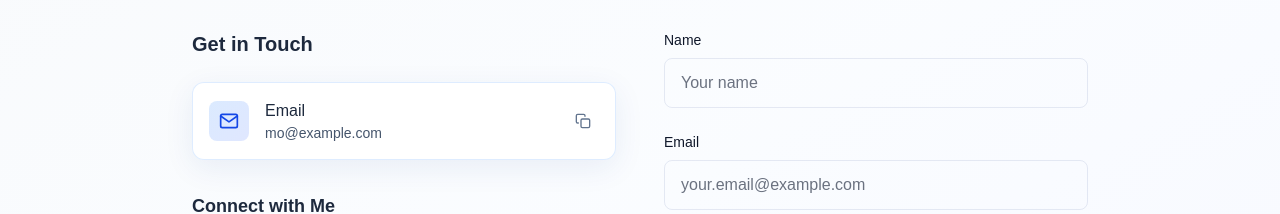
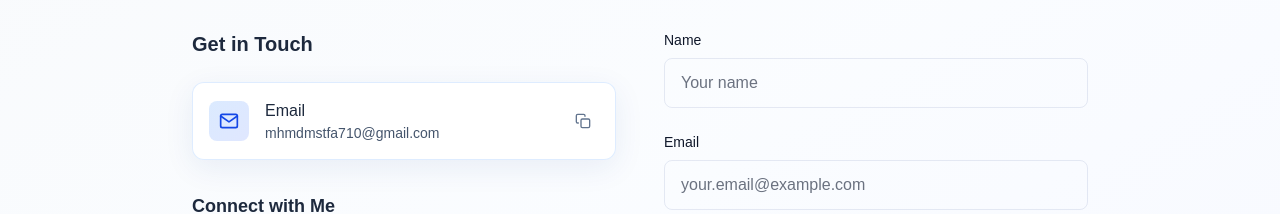
Before and after one commit to mhmdmstfa2010/moMostafaPortf, a Next.js app: page / in a window 1280 px wide. Shown: the part 5940-6154 px from the top of the page. Built offline with nearby package versions, Linux system fonts and the light colour scheme.

Commit message:
adding accounts

```diff
--- a/src/components/Contact.tsx
+++ b/src/components/Contact.tsx
@@ -29,12 +29,12 @@ export default function Contact() {
     const body = encodeURIComponent(
       `Name: ${formData.name}\nEmail: ${formData.email}\n\nMessage:\n${formData.message}`
     );
-    window.location.href = `mailto:mo@example.com?subject=${subject}&body=${body}`;
+    window.location.href = `mailto:mhmdmstfa710@gmail.com?subject=${subject}&body=${body}`;
   };
 
   const copyEmail = async () => {
     try {
-      await navigator.clipboard.writeText("mo@example.com");
+      await navigator.clipboard.writeText("mhmdmstfa710@gmail.com");
       setEmailCopied(true);
       setTimeout(() => setEmailCopied(false), 2000);
     } catch (err) {
@@ -86,7 +86,9 @@ export default function Contact() {
                 </div>
                 <div className="flex-1">
                   <p className="font-medium text-slate-800">Email</p>
-                  <p className="text-slate-600 text-sm">mo@example.com</p>
+                  <p className="text-slate-600 text-sm">
+                    mhmdmstfa710@gmail.com
+                  </p>
                 </div>
                 <button
                   onClick={copyEmail}
@@ -109,7 +111,7 @@ export default function Contact() {
               </h4>
               <div className="flex gap-4">
                 <motion.a
-                  href="https://github.com"
+                  href="https://github.com/mhmdmstfa2010"
                   target="_blank"
                   rel="noopener noreferrer"
                   className="inline-flex items-center justify-center w-12 h-12 bg-white/90 border-2 border-blue-200 text-slate-600 rounded-full hover:border-blue-600 hover:text-blue-700 hover:bg-blue-50 transition-all duration-300 focus:outline-none focus:ring-2 focus:ring-blue-500/40 focus:ring-offset-2 transform hover:scale-110"
@@ -121,7 +123,7 @@ export default function Contact() {
                 </motion.a>
 
                 <motion.a
-                  href="https://linkedin.com"
+                  href="https://www.linkedin.com/in/mohamed-moustafa20/"
                   target="_blank"
                   rel="noopener noreferrer"
                   className="inline-flex items-center justify-center w-12 h-12 bg-white/90 border-2 border-blue-200 text-slate-600 rounded-full hover:border-blue-600 hover:text-blue-700 hover:bg-blue-50 transition-all duration-300 focus:outline-none focus:ring-2 focus:ring-blue-500/40 focus:ring-offset-2 transform hover:scale-110"
--- a/src/components/Footer.tsx
+++ b/src/components/Footer.tsx
@@ -70,7 +70,7 @@ export default function Footer() {
             <h4 className="text-lg font-semibold text-white">Connect</h4>
             <div className="flex gap-4">
               <motion.a
-                href="https://github.com"
+                href="https://github.com/mhmdmstfa2010"
                 target="_blank"
                 rel="noopener noreferrer"
                 className="w-10 h-10 bg-slate-800 rounded-lg flex items-center justify-center text-slate-400 hover:text-white hover:bg-blue-600 transition-all duration-300"
@@ -82,7 +82,7 @@ export default function Footer() {
               </motion.a>
 
               <motion.a
-                href="https://linkedin.com"
+                href="https://www.linkedin.com/in/mohamed-moustafa20/"
                 target="_blank"
                 rel="noopener noreferrer"
                 className="w-10 h-10 bg-slate-800 rounded-lg flex items-center justify-center text-slate-400 hover:text-white hover:bg-blue-600 transition-all duration-300"
@@ -94,7 +94,7 @@ export default function Footer() {
               </motion.a>
 
               <motion.a
-                href="mailto:mo@example.com"
+                href="mailto:mhmdmstfa710@gmail.com"
                 className="w-10 h-10 bg-slate-800 rounded-lg flex items-center justify-center text-slate-400 hover:text-white hover:bg-blue-600 transition-all duration-300"
                 whileHover={{ scale: 1.1 }}
                 whileTap={{ scale: 0.95 }}
--- a/src/components/Hero.tsx
+++ b/src/components/Hero.tsx
@@ -47,7 +47,7 @@ export default function Hero() {
 
               <div className="flex gap-3">
                 <a
-                  href="https://github.com"
+                  href="https://github.com/mhmdmstfa2010"
                   target="_blank"
                   rel="noopener noreferrer"
                   className="inline-flex items-center justify-center w-12 h-12 border-2 border-blue-200 text-slate-600 rounded-full hover:border-blue-600 hover:text-blue-700 hover:bg-blue-50 transition-all duration-200 focus:outline-none focus:ring-2 focus:ring-blue-500/40 active:scale-95"
@@ -57,7 +57,7 @@ export default function Hero() {
                 </a>
 
                 <a
-                  href="https://linkedin.com"
+                  href="https://www.linkedin.com/in/mohamed-moustafa20/"
                   target="_blank"
                   rel="noopener noreferrer"
                   className="inline-flex items-center justify-center w-12 h-12 border-2 border-blue-200 text-slate-600 rounded-full hover:border-blue-600 hover:text-blue-700 hover:bg-blue-50 transition-all duration-200 focus:outline-none focus:ring-2 focus:ring-blue-500/40 active:scale-95"
@@ -67,7 +67,7 @@ export default function Hero() {
                 </a>
 
                 <a
-                  href="mailto:mo@example.com"
+                  href="mailto:mhmdmstfa710@gmail.com"
                   className="inline-flex items-center justify-center w-12 h-12 border-2 border-blue-200 text-slate-600 rounded-full hover:border-blue-600 hover:text-blue-700 hover:bg-blue-50 transition-all duration-200 focus:outline-none focus:ring-2 focus:ring-blue-500/40 active:scale-95"
                   aria-label="Send Email"
                 >
--- a/src/components/NavBar.tsx
+++ b/src/components/NavBar.tsx
@@ -194,7 +194,7 @@ export default function NavBar() {
             {/* small socials row (optional) */}
             <div className="pt-2 border-t border-blue-200/30 mt-2 flex items-center gap-3">
               <Link
-                href="https://github.com/youseif-elshreif"
+                href="https://github.com/mhmdmstfa2010"
                 onClick={(e) => e}
                 className="text-sm text-slate-600 hover:text-blue-700"
               >
```
Also changed, not shown: public/images/me.jpg.
